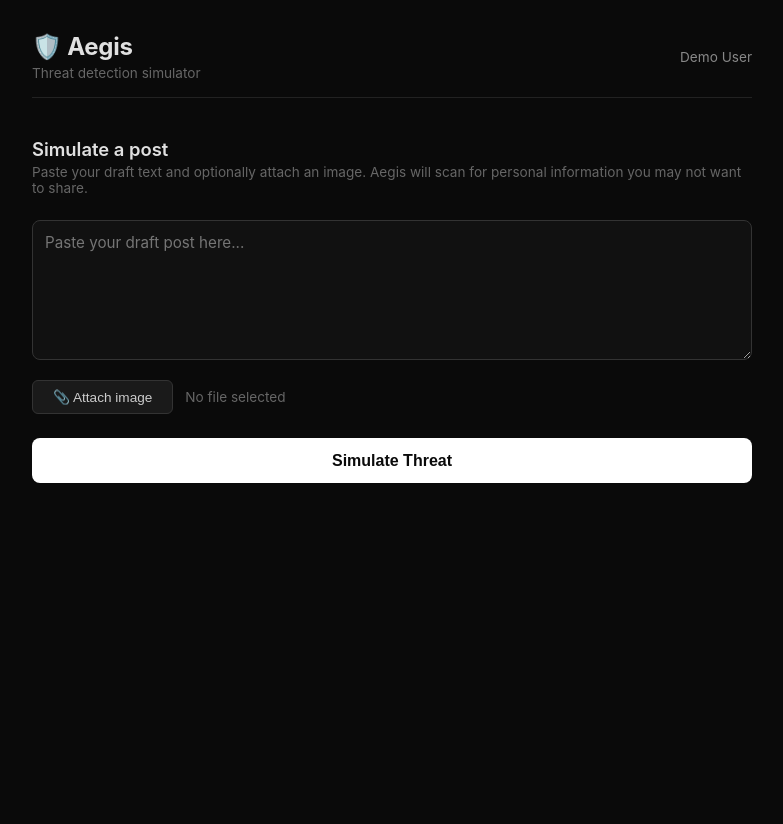
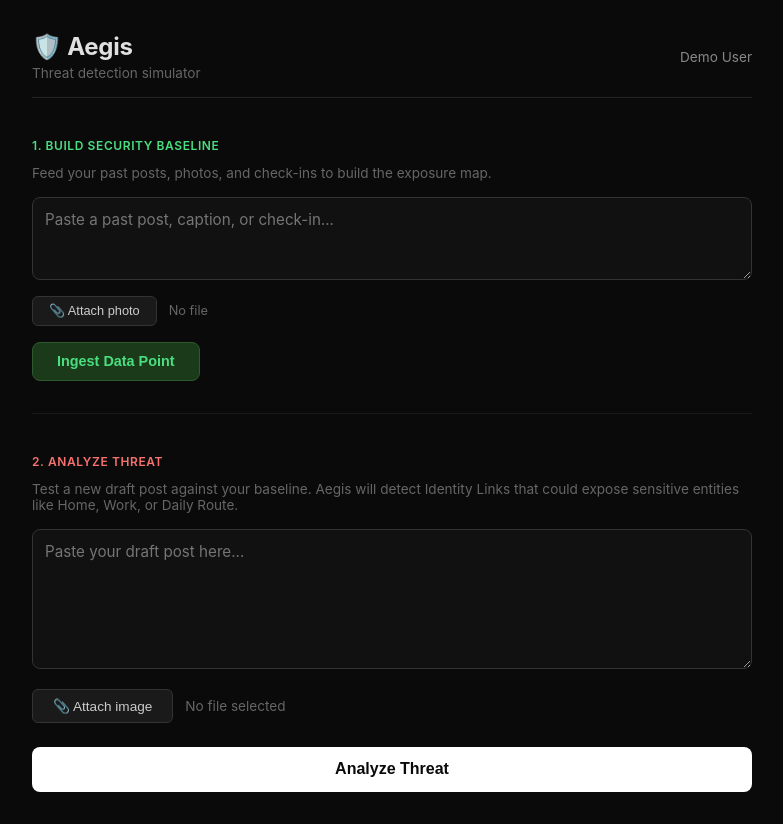
Before and after one commit to danielkwan-dev/aegis, a Next.js app in the folder frontend/: page / in a window 1280 px wide. Shown: the whole page, without its empty margins (248-1031 px from the left). Before the commit the page ends 800 px from the top, so only its background shows below. Built offline with nearby package versions, Linux system fonts and the light colour scheme; no server answers.

Commit message:
rewrote backend and endpoints

```diff
--- a/frontend/components/SimulateForm.tsx
+++ b/frontend/components/SimulateForm.tsx
@@ -6,11 +6,18 @@ import VisualizationWrapper from "./VisualizationWrapper";
 
 const API_URL = process.env.NEXT_PUBLIC_API_URL || "http://localhost:8000";
 
+interface ExposureMap {
+  total_data_points: number;
+  sensitive_entities: Record<string, number>;
+  known_locations: number;
+}
+
 interface AnalysisResult {
   status: string;
   risk_level: string;
   max_similarity: number;
-  category_scores: Record<string, number>;
+  breach_probability: number;
+  entity_scores: Record<string, number>;
   signals: {
     draft_text_length: number;
     ocr_text: string | null;
@@ -21,23 +28,70 @@ interface AnalysisResult {
     nodes: any[];
     edges: any[];
   };
+  exposure_map: ExposureMap;
   hex?: {
     runId?: string;
     runUrl?: string;
     projectId?: string;
     error?: string;
   } | null;
+  message?: string;
+}
+
+interface IngestResult {
+  status: string;
+  message: string;
+  exposure_map: ExposureMap;
 }
 
 export default function SimulateForm() {
   const [text, setText] = useState("");
   const [file, setFile] = useState<File | null>(null);
   const [loading, setLoading] = useState(false);
+  const [ingesting, setIngesting] = useState(false);
   const [result, setResult] = useState<AnalysisResult | null>(null);
   const [error, setError] = useState<string | null>(null);
+  const [ingestMsg, setIngestMsg] = useState<string | null>(null);
+  const [exposureMap, setExposureMap] = useState<ExposureMap | null>(null);
   const fileRef = useRef<HTMLInputElement>(null);
+  const ingestFileRef = useRef<HTMLInputElement>(null);
 
-  async function handleSubmit() {
+  // ── Ingest a data point ──
+  const [ingestText, setIngestText] = useState("");
+  const [ingestFile, setIngestFile] = useState<File | null>(null);
+
+  async function handleIngest() {
+    setIngesting(true);
+    setIngestMsg(null);
+
+    try {
+      const formData = new FormData();
+      formData.append("text", ingestText);
+      if (ingestFile) {
+        formData.append("image", ingestFile);
+      }
+
+      const res = await fetch(`${API_URL}/api/audit-ingest`, {
+        method: "POST",
+        body: formData,
+      });
+
+      const data: IngestResult = await res.json();
+      console.log("Ingest response:", data);
+      setIngestMsg(data.message || "Ingested.");
+      setExposureMap(data.exposure_map);
+      setIngestText("");
+      setIngestFile(null);
+    } catch (err) {
+      console.error("Ingest error:", err);
+      setIngestMsg("Error connecting to backend.");
+    } finally {
+      setIngesting(false);
+    }
+  }
+
+  // ── Analyze threat ──
+  async function handleAnalyze() {
     setLoading(true);
     setResult(null);
     setError(null);
@@ -49,13 +103,14 @@ export default function SimulateForm() {
         formData.append("image", file);
       }
 
-      const res = await fetch(`${API_URL}/api/simulate`, {
+      const res = await fetch(`${API_URL}/api/analyze-threat`, {
         method: "POST",
         body: formData,
       });
 
-      const data = await res.json();
+      const data: AnalysisResult = await res.json();
       console.log("Aegis response:", data);
+      setExposureMap(data.exposure_map);
 
       if (data.status === "analyzed") {
         setResult(data);
@@ -63,7 +118,7 @@ export default function SimulateForm() {
         setError(data.message || "No analysis returned.");
       }
     } catch (err) {
-      console.error("Simulate error:", err);
+      console.error("Analyze error:", err);
       setError("Error connecting to backend. Is the FastAPI server running?");
     } finally {
       setLoading(false);
@@ -82,45 +137,131 @@ export default function SimulateForm() {
     boxSizing: "border-box",
   };
 
+  const sectionHeader: React.CSSProperties = {
+    fontSize: "0.75rem",
+    fontWeight: 600,
+    letterSpacing: "0.05em",
+    textTransform: "uppercase" as const,
+    marginBottom: "0.75rem",
+  };
+
   return (
     <div>
-      <h2
-        style={{
-          fontSize: "1.15rem",
-          fontWeight: 600,
-          margin: "0 0 0.25rem",
-        }}
-      >
-        Simulate a post
-      </h2>
-      <p style={{ color: "#666", fontSize: "0.85rem", margin: "0 0 1.5rem" }}>
-        Paste your draft text and optionally attach an image. Aegis will scan
-        for personal information you may not want to share.
+      {/* Exposure Map Stats */}
+      {exposureMap && (
+        <div
+          style={{
+            padding: "0.75rem 1rem",
+            backgroundColor: "#0d1117",
+            border: "1px solid #1a1a1a",
+            borderRadius: "8px",
+            marginBottom: "2rem",
+            display: "flex",
+            justifyContent: "space-between",
+            alignItems: "center",
+          }}
+        >
+          <div style={{ display: "flex", gap: "1.5rem" }}>
+            <div>
+              <div style={{ color: "#666", fontSize: "0.65rem", textTransform: "uppercase", letterSpacing: "0.05em" }}>Data Points</div>
+              <div style={{ color: "#e0e0e0", fontSize: "1.25rem", fontWeight: 700 }}>{exposureMap.total_data_points}</div>
+            </div>
+            <div>
+              <div style={{ color: "#666", fontSize: "0.65rem", textTransform: "uppercase", letterSpacing: "0.05em" }}>Known Locations</div>
+              <div style={{ color: "#e0e0e0", fontSize: "1.25rem", fontWeight: 700 }}>{exposureMap.known_locations}</div>
+            </div>
+            <div>
+              <div style={{ color: "#666", fontSize: "0.65rem", textTransform: "uppercase", letterSpacing: "0.05em" }}>Entity Types</div>
+              <div style={{ color: "#e0e0e0", fontSize: "1.25rem", fontWeight: 700 }}>{Object.keys(exposureMap.sensitive_entities).length}</div>
+            </div>
+          </div>
+          <span style={{ color: "#333", fontSize: "0.7rem" }}>EXPOSURE MAP</span>
+        </div>
+      )}
+
+      {/* ── SECTION 1: Audit Ingest ── */}
+      <div style={{ marginBottom: "2.5rem", paddingBottom: "2rem", borderBottom: "1px solid #1a1a1a" }}>
+        <div style={{ ...sectionHeader, color: "#4ade80" }}>1. Build Security Baseline</div>
+        <p style={{ color: "#666", fontSize: "0.85rem", margin: "0 0 1rem" }}>
+          Feed your past posts, photos, and check-ins to build the exposure map.
+        </p>
+
+        <textarea
+          value={ingestText}
+          onChange={(e) => setIngestText(e.target.value)}
+          placeholder="Paste a past post, caption, or check-in..."
+          rows={3}
+          style={{ ...inputStyle, resize: "vertical", fontFamily: "inherit", marginBottom: "0.75rem" }}
+        />
+
+        <div style={{ display: "flex", alignItems: "center", gap: "0.75rem", marginBottom: "1rem" }}>
+          <button
+            type="button"
+            onClick={() => ingestFileRef.current?.click()}
+            style={{
+              padding: "0.4rem 1rem",
+              backgroundColor: "#1a1a1a",
+              border: "1px solid #333",
+              borderRadius: "6px",
+              color: "#ccc",
+              cursor: "pointer",
+              fontSize: "0.8rem",
+            }}
+          >
+            📎 Attach photo
+          </button>
+          <span style={{ color: "#666", fontSize: "0.8rem" }}>
+            {ingestFile ? ingestFile.name : "No file"}
+          </span>
+          <input
+            ref={ingestFileRef}
+            type="file"
+            accept="image/*"
+            style={{ display: "none" }}
+            onChange={(e) => setIngestFile(e.target.files?.[0] ?? null)}
+          />
+        </div>
+
+        <button
+          onClick={handleIngest}
+          disabled={ingesting || (!ingestText && !ingestFile)}
+          style={{
+            padding: "0.65rem 1.5rem",
+            backgroundColor: ingesting ? "#333" : "#1a3a1a",
+            color: ingesting ? "#888" : "#4ade80",
+            border: "1px solid #2d5a2d",
+            borderRadius: "8px",
+            fontWeight: 600,
+            fontSize: "0.9rem",
+            cursor: ingesting ? "not-allowed" : "pointer",
+          }}
+        >
+          {ingesting ? "Ingesting..." : "Ingest Data Point"}
+        </button>
+
+        {ingestMsg && (
+          <span style={{ marginLeft: "1rem", color: "#4ade80", fontSize: "0.85rem" }}>
+            {ingestMsg}
+          </span>
+        )}
+      </div>
+
+      {/* ── SECTION 2: Analyze Threat ── */}
+      <div style={{ ...sectionHeader, color: "#f87171" }}>2. Analyze Threat</div>
+      <p style={{ color: "#666", fontSize: "0.85rem", margin: "0 0 1rem" }}>
+        Test a new draft post against your baseline. Aegis will detect Identity Links
+        that could expose sensitive entities like Home, Work, or Daily Route.
       </p>
 
-      {/* Text area */}
       <textarea
         value={text}
         onChange={(e) => setText(e.target.value)}
         placeholder="Paste your draft post here..."
         rows={6}
-        style={{
-          ...inputStyle,
-          resize: "vertical",
-          fontFamily: "inherit",
-          marginBottom: "1rem",
-        }}
+        style={{ ...inputStyle, resize: "vertical", fontFamily: "inherit", marginBottom: "1rem" }}
       />
 
-      {/* Image upload */}
-      <div
-        style={{
-          display: "flex",
-          alignItems: "center",
-          gap: "0.75rem",
-          marginBottom: "1.5rem",
-        }}
-      >
+      <div style={{ display: "flex", alignItems: "center", gap: "0.75rem", marginBottom: "1.5rem" }}>
         <button
           type="button"
           onClick={() => fileRef.current?.click()}
@@ -148,9 +289,8 @@ export default function SimulateForm() {
         />
       </div>
 
-      {/* Submit */}
       <button
-        onClick={handleSubmit}
+        onClick={handleAnalyze}
         disabled={loading || (!text && !file)}
         style={{
           width: "100%",
@@ -162,17 +302,13 @@ export default function SimulateForm() {
           fontWeight: 600,
           fontSize: "1rem",
           cursor: loading ? "not-allowed" : "pointer",
-          transition: "opacity 0.15s",
         }}
       >
-        {loading ? "Scanning..." : "Simulate Threat"}
+        {loading ? "Analyzing..." : "Analyze Threat"}
       </button>
 
-      {/* Error */}
       {error && (
-        <p style={{ color: "#f87171", fontSize: "0.85rem", marginTop: "1rem" }}>
-          {error}
-        </p>
+        <p style={{ color: "#f87171", fontSize: "0.85rem", marginTop: "1rem" }}>{error}</p>
       )}
 
       {/* Results */}
@@ -181,11 +317,11 @@ export default function SimulateForm() {
           <ThreatBanner
             riskLevel={result.risk_level}
             maxSimilarity={result.max_similarity}
-            categoryScores={result.category_scores}
+            breachProbability={result.breach_probability}
+            entityScores={result.entity_scores}
           />
           <VisualizationWrapper web={result.web} hex={result.hex} />
 
-          {/* Signal details (collapsed) */}
           {result.signals.ocr_text && (
             <div
               style={{
--- a/frontend/components/ThreatBanner.tsx
+++ b/frontend/components/ThreatBanner.tsx
@@ -3,7 +3,8 @@
 interface ThreatBannerProps {
   riskLevel: string;
   maxSimilarity: number;
-  categoryScores: Record<string, number>;
+  breachProbability: number;
+  entityScores: Record<string, number>;
 }
 
 const RISK_CONFIG: Record<string, { bg: string; border: string; text: string; glow: string }> = {
@@ -13,14 +14,15 @@ const RISK_CONFIG: Record<string, { bg: string; border: string; text: string; gl
   LOW:      { bg: "#0a1a0a", border: "#16a34a", text: "#4ade80", glow: "none" },
 };
 
-const CATEGORY_LABELS: Record<string, string> = {
-  daily_routine: "Daily Routine",
-  home_location: "Home Location",
-  work_location: "Work Location",
-  family_location: "Family Location",
+const ENTITY_LABELS: Record<string, string> = {
+  daily_route: "Daily Route",
+  home: "Home",
+  work: "Work",
+  family: "Family",
+  general: "General",
 };
 
-export default function ThreatBanner({ riskLevel, maxSimilarity, categoryScores }: ThreatBannerProps) {
+export default function ThreatBanner({ riskLevel, maxSimilarity, breachProbability, entityScores }: ThreatBannerProps) {
   const config = RISK_CONFIG[riskLevel] ?? RISK_CONFIG.LOW;
 
   return (
@@ -57,14 +59,37 @@ export default function ThreatBanner({ riskLevel, maxSimilarity, categoryScores
         </span>
       </div>
 
-      {/* Category breakdown */}
+      {/* Breach probability bar */}
+      <div style={{ marginBottom: "0.75rem" }}>
+        <div style={{ display: "flex", justifyContent: "space-between", alignItems: "center", marginBottom: "0.3rem" }}>
+          <span style={{ color: "#999", fontSize: "0.75rem", fontWeight: 600, textTransform: "uppercase", letterSpacing: "0.04em" }}>
+            Breach Probability
+          </span>
+          <span style={{ color: config.text, fontSize: "1rem", fontWeight: 700, fontFamily: "monospace" }}>
+            {breachProbability.toFixed(1)}%
+          </span>
+        </div>
+        <div style={{ width: "100%", height: 6, backgroundColor: "rgba(255,255,255,0.05)", borderRadius: 3 }}>
+          <div
+            style={{
+              width: `${Math.min(breachProbability, 100)}%`,
+              height: "100%",
+              backgroundColor: config.text,
+              borderRadius: 3,
+              transition: "width 0.5s ease",
+            }}
+          />
+        </div>
+      </div>
+
+      {/* Sensitive entity breakdown */}
       <div style={{ display: "flex", flexWrap: "wrap", gap: "0.5rem" }}>
-        {Object.entries(categoryScores)
+        {Object.entries(entityScores)
           .filter(([, score]) => score > 0)
           .sort(([, a], [, b]) => b - a)
-          .map(([cat, score]) => (
+          .map(([entity, score]) => (
             <span
-              key={cat}
+              key={entity}
               style={{
                 padding: "0.25rem 0.6rem",
                 backgroundColor: "rgba(255,255,255,0.05)",
@@ -75,16 +100,16 @@ export default function ThreatBanner({ riskLevel, maxSimilarity, categoryScores
                 fontFamily: "monospace",
               }}
             >
-              {CATEGORY_LABELS[cat] ?? cat}: {(score * 100).toFixed(0)}%
+              {ENTITY_LABELS[entity] ?? entity}: {(score * 100).toFixed(0)}%
             </span>
           ))}
       </div>
 
-      {/* Warning text for critical/high */}
+      {/* Warning text */}
       {(riskLevel === "CRITICAL" || riskLevel === "HIGH") && (
         <p style={{ color: "#999", fontSize: "0.8rem", margin: "0.75rem 0 0", lineHeight: 1.4 }}>
-          This post correlates with your historical patterns. A motivated stalker could
-          use this to predict your location or routine.
+          Identity Links detected. This post, combined with your existing digital footprint,
+          could reveal sensitive entities to a motivated adversary.
         </p>
       )}
     </div>
```
Also changed, not shown: 2 other files (tests, documents, lock files or other folders).
